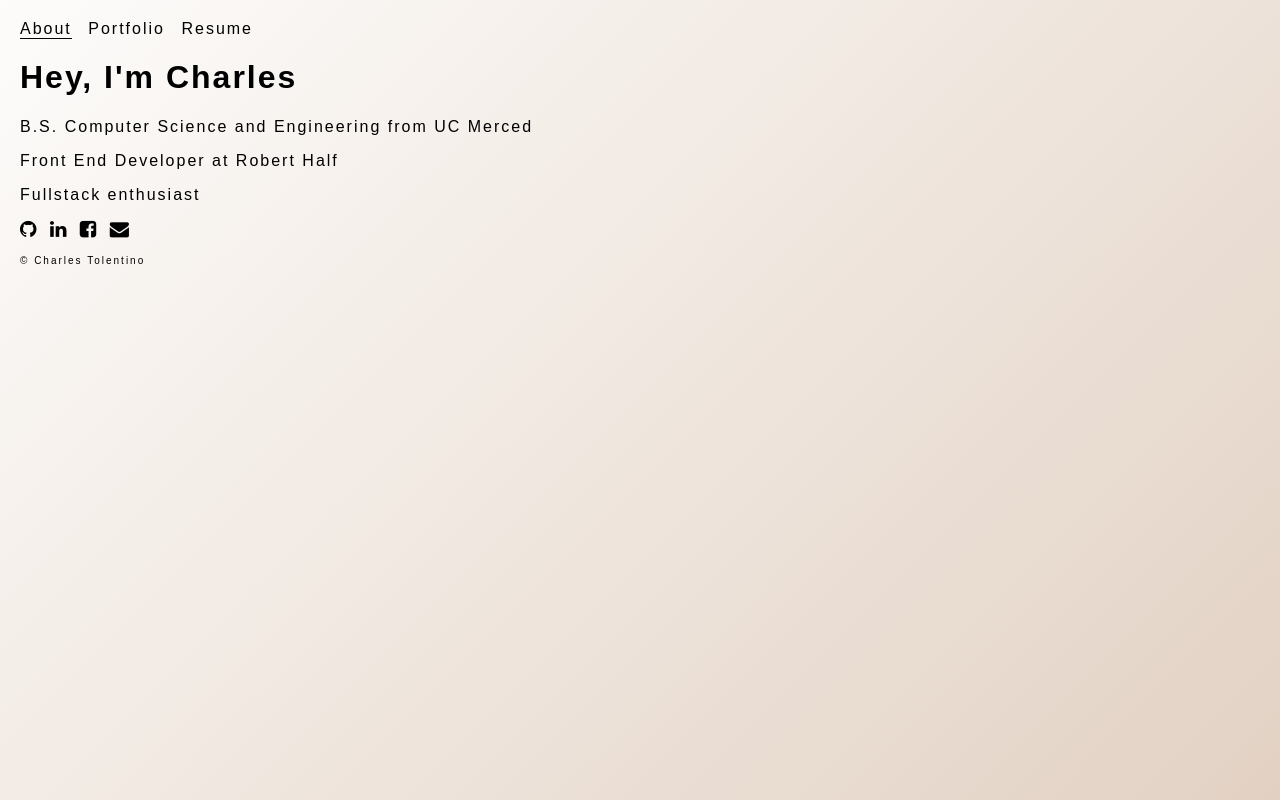
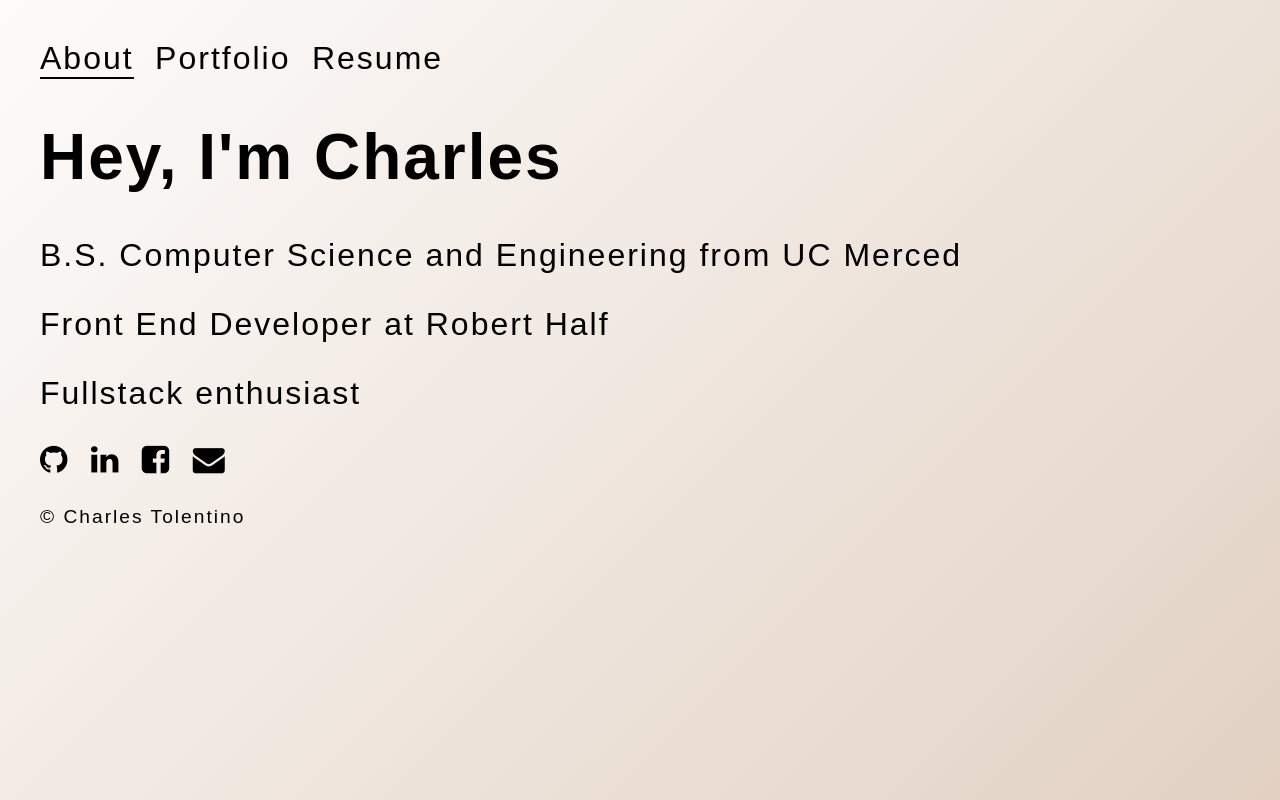
Before and after one commit to charlestol/chazt128.github.io, a plain HTML site: page index.html in a window 1280 px wide. Drawn offline with Linux system fonts and the light colour scheme; a script that the page names is missing.

Commit message:
resized elements

```diff
--- a/index.html
+++ b/index.html
@@ -50,10 +50,10 @@
       </div>
       <footer>
         <ul>
-          <li><a href="https://github.com/chazt128" aria-label="Github" target="_blank" rel="noopener noreferrer"><span class="icon fa fa-github fa-2x"></span></a></li>
-          <li><a href="https://www.linkedin.com/in/charlestol/" aria-label="Linkedin" target="_blank" rel="noopener noreferrer" class="icon fa fa-linkedin fa-2x"></a></li>
-          <li><a href="https://www.facebook.com/ChazTol" aria-label="Facebook" target="_blank" rel="noopener noreferrer" class="icon fa fa-facebook-square fa-2x"></a></li>
-          <li><a href="mailto:ctolen1994@gmail.com" aria-label="Email" target="_blank" rel="noopener noreferrer" class="icon fa fa-envelope fa-2x"></a></li>
+          <li class="contact-links"><a href="https://github.com/chazt128" aria-label="Github" target="_blank" rel="noopener noreferrer"><span class="icon fa fa-github fa-2x"></span></a></li>
+          <li class="contact-links"><a href="https://www.linkedin.com/in/charlestol/" aria-label="Linkedin" target="_blank" rel="noopener noreferrer" class="icon fa fa-linkedin fa-2x"></a></li>
+          <li class="contact-links"><a href="https://www.facebook.com/ChazTol" aria-label="Facebook" target="_blank" rel="noopener noreferrer" class="icon fa fa-facebook-square fa-2x"></a></li>
+          <li class="contact-links"><a href="mailto:ctolen1994@gmail.com" aria-label="Email" target="_blank" rel="noopener noreferrer" class="icon fa fa-envelope fa-2x"></a></li>
         </ul>
         <div id="copyright">© Charles Tolentino</div>
       </footer>
--- a/styles.css
+++ b/styles.css
@@ -12,7 +12,7 @@ html {
 }
 body {
     margin: 0;
-    padding: 20px;
+    padding: 40px;
     min-height: 100%;
     min-width: 100%;
     -moz-box-sizing: border-box;
@@ -21,8 +21,16 @@ body {
     background: linear-gradient(135deg, #fdfcfb 0%, #e2d1c3 100%);
 }
 
+h1 {
+    font-size: 4em;
+}
+
+p, li:not(.contact-links) {
+    font-size: 2em;
+}
+
 .active {
-    border-bottom: 1px solid #000;
+    border-bottom: 2px solid #000;
     padding-bottom: 1px;
 }
 
@@ -39,13 +47,13 @@ li {
     display: inline;
 }
 
-nav > ul > li:hover {
-    border-bottom: 1px solid #000;
-    padding-bottom: 1px;
+ul > li:not(:last-child) {
+    margin-right: 15px;
 }
 
-nav > ul > li:not(:last-child) {
-    margin-right: 10px;
+nav > ul > li:hover {
+    border-bottom: 2px solid #000;
+    padding-bottom: 1px;
 }
 
 nav > ul > li:not(:last-child):hover {
@@ -57,22 +65,14 @@ nav > ul > li > a {
     color: black;
 }
 
-footer > ul > li:not(:last-child) {
-    margin-right: 5px;
-}
-
 footer > ul > li > a {
     color: black;
     text-decoration: none;
 }
 
-.fa-2x {
-    font-size: 1.2em !important;
-}
-
 #copyright {
-    margin-top: 15px;
-    font-size: x-small;
+    margin-top: 30px;
+    font-size: larger;
 }
 
 .fade-in {
```
